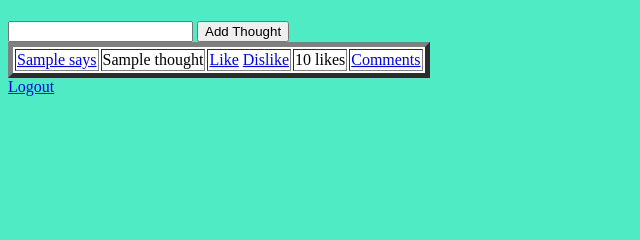
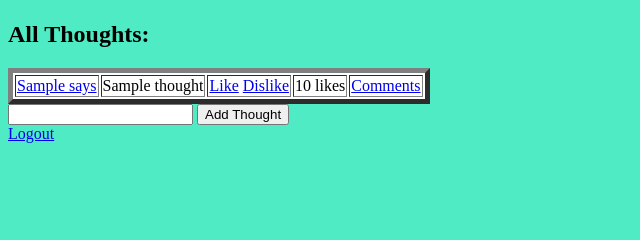
Before and after one commit to kiyosakiwarrior/Bonzai, a Flask app: template flask_app/templates/thoughts.html in a window 1280 px wide. Shown: the part 108-348 px from the top of the page, without its empty margins (0-640 px from the left). Run offline with Flask 2, Linux system fonts and the light colour scheme; the template is opened without the code that fills it: most values are stand-ins (such as "Sample title", 1, 10 or a date in 2020).

Commit message:
first commit

```diff
--- a/flask_app/templates/thoughts.html
+++ b/flask_app/templates/thoughts.html
@@ -21,13 +21,27 @@
 
     <h1>Bonzai</h1>
     <h2>Welcome {{user.first_name}}!</h2>
+    <!--
+    <h2>Hottest Thought:</h2>
+    <table border=1>
+        <tr>
+            {% set greatest_likes = 0 %}
+            {% set temp2 = all_thoughts|length - 1 %}
+            {% for thought in all_thoughts %}
+                {% if thought.likes > greatest_likes %}
+                    {% set greatest_likes = thought.likes %}
+                    {{greatest_likes}}
+                    {% set top_thought = thought.thought %}
+                    {{top_thought}}
+                    {% if loop.index == temp2 %}
+                    {% endif %}
+                {% endif %}
+            {% endfor %}
+        </tr>
+    </table>
+    -->
 
-    <form action="/create_thought/{{user.id}}" method="post" class="col-6 mx-auto">
-        <input type="text" for="thought" name="thought"  class="form-control">
-        <input type="submit" value="Add Thought" class="btn btn-success">
-    </form>
-
-
+    <h2>All Thoughts:</h2>
     <table border = 5>
 
         {% for user_here in users %}
@@ -51,6 +65,11 @@
         {% endfor %}
     </table>
 
+    <form action="/create_thought/{{user.id}}" method="post" class="col-6 mx-auto">
+        <input type="text" for="thought" name="thought"  class="form-control">
+        <input type="submit" value="Add Thought" class="btn btn-success">
+    </form>
+
 
     <a href="/logout">Logout</a>
 
```
Also changed, not shown: requirements.txt (added, +20 -0 lines), README.md, 1 other file.
